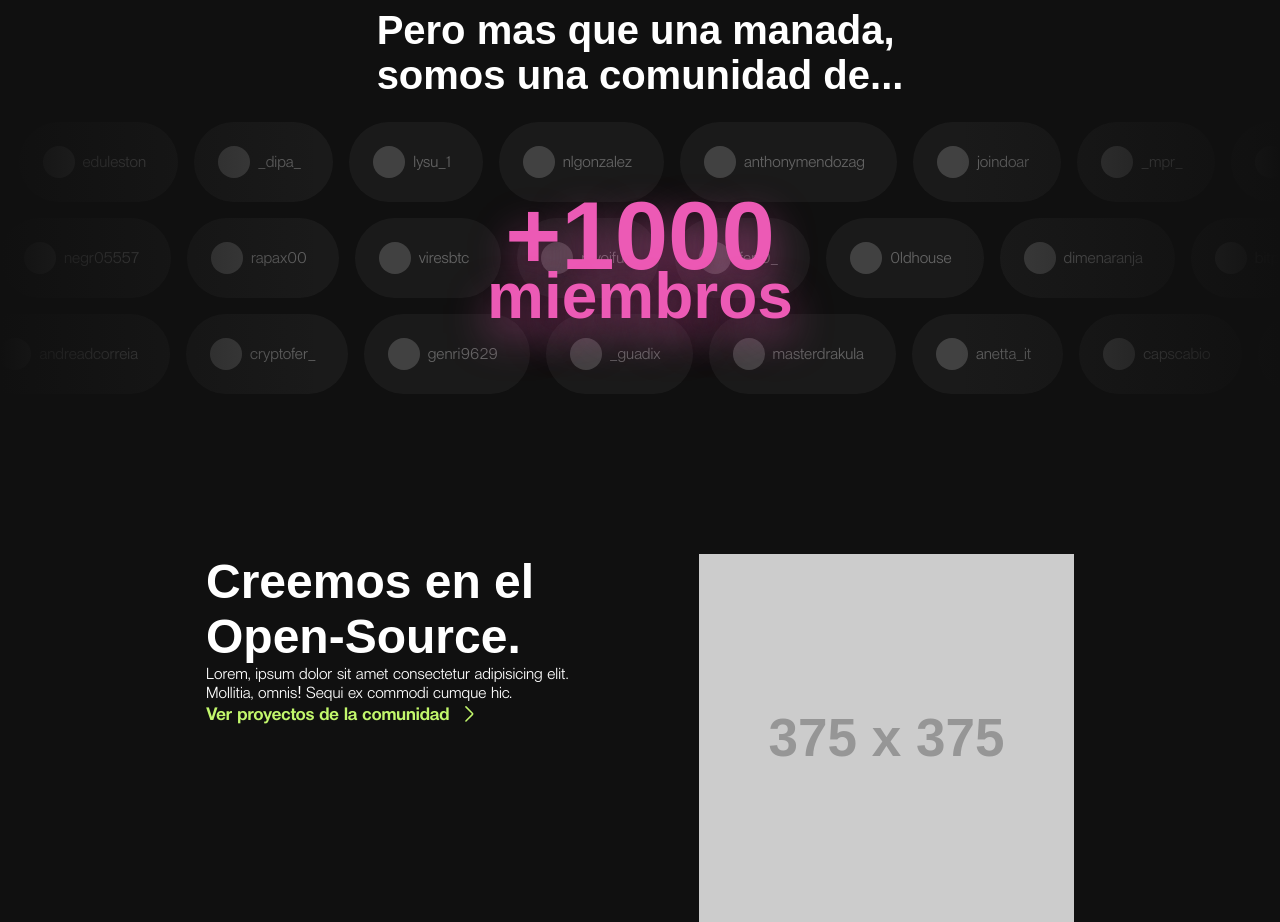
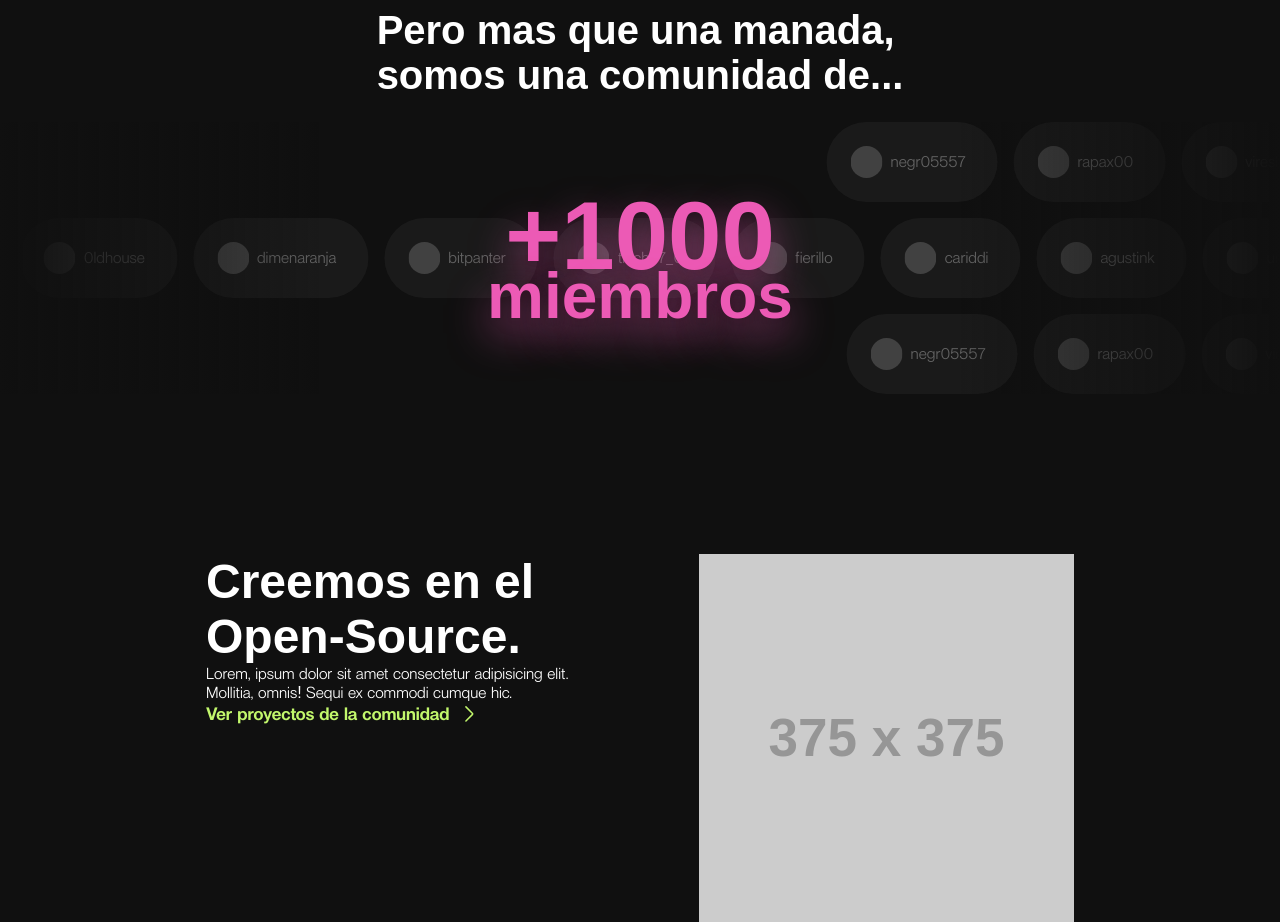
Before and after one commit to lacrypta/labs-website, a Next.js app: page / in a window 1280 px wide. Shown: the part 1560-2482 px from the top of the page. Built offline with nearby package versions, Linux system fonts and the light colour scheme; no server answers; grey boxes are pictures that could not be loaded; a web font is replaced by a local one.

Commit message:
add: animation on discord members

```diff
--- a/package.json
+++ b/package.json
@@ -19,6 +19,7 @@
     "autoprefixer": "^10.4.16",
     "eslint": "^8.51.0",
     "eslint-config-next": "^13.5.4",
+    "framer-motion": "^10.16.4",
     "next": "^13.5.4",
     "react": "^18.2.0",
     "react-dom": "^18.2.0",
--- a/src/components/Members/index.tsx
+++ b/src/components/Members/index.tsx
@@ -3,8 +3,10 @@ import data from '@/data/leaderboard.json'
 import People from './People'
 
 import { Members, Info, List } from './style'
+import { motion } from 'framer-motion'
 
 interface ComponentProps {
+  // eslint-disable-next-line @typescript-eslint/no-explicit-any
   children: any
 }
 
@@ -15,21 +17,49 @@ export default function Component(props: ComponentProps) {
     <Members>
       <Info>{children}</Info>
       <List>
-        <div>
+        <motion.div
+          style={{ display: 'flex', marginRight: '20px' }}
+          initial={{ x: 0 }}
+          animate={{ x: '100%' }}
+          transition={{
+            repeat: Infinity,
+            repeatType: 'loop',
+            duration: 10,
+            ease: 'linear'
+          }}
+        >
           {data.map(member => (
             <People key={member.id} data={member} />
           ))}
-        </div>
-        <div>
+        </motion.div>
+        <motion.div
+          style={{ display: 'flex', marginLeft: '20px' }}
+          initial={{ x: 0 }}
+          animate={{ x: '-100%' }}
+          transition={{
+            repeat: Infinity,
+            duration: 10,
+            ease: 'linear'
+          }}
+        >
           {data.map(member => (
             <People key={member.id} data={member} />
           ))}
-        </div>
-        <div>
+        </motion.div>
+        <motion.div
+          style={{ display: 'flex', marginLeft: '20px' }}
+          initial={{ x: 0 }}
+          animate={{ x: '100%' }}
+          transition={{
+            repeat: Infinity,
+            duration: 10,
+            ease: 'linear'
+          }}
+        >
           {data.map(member => (
             <People key={member.id} data={member} />
           ))}
-        </div>
+        </motion.div>
       </List>
     </Members>
   )
```
